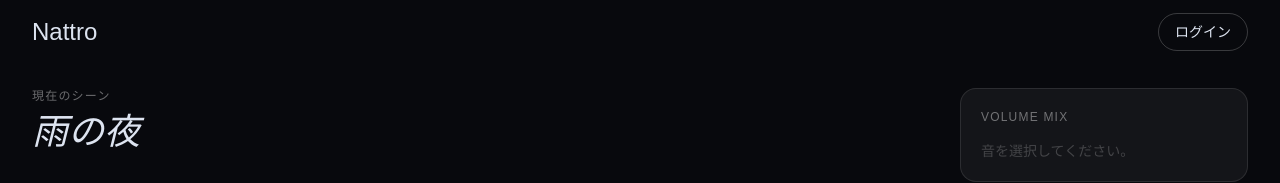
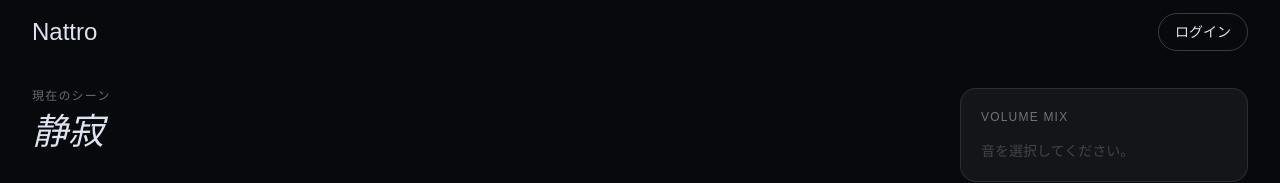
Before and after one commit to baba-yhuki/nattro, a Next.js app: page / in a window 1280 px wide. Shown: the top 183 px of the page. Built offline with nearby package versions, Linux system fonts and the light colour scheme.

Commit message:
シーン名の動的表示を実装

```diff
--- a/app/page.tsx
+++ b/app/page.tsx
@@ -23,6 +23,13 @@ export default function Home() {
     setIsPlaying((prev) => !prev)
   }
 
+  const sceneName =
+    activeSounds.length === 0
+      ? "静寂"
+      : activeSounds.length === 1
+        ? sounds.find((s) => s.id === activeSounds[0])?.name ?? "静寂"
+        : "カスタムミックス"
+
   return (
     <div className="min-h-screen flex flex-col">
 
@@ -41,7 +48,7 @@ export default function Home() {
             現在のシーン
           </p>
           <h1 className="text-4xl font-light italic mb-8">
-            雨の夜
+            {sceneName}
           </h1>
           <SoundGrid sounds={sounds} activeSounds={activeSounds} onToggle={toggleSound} />
         </div>
```
